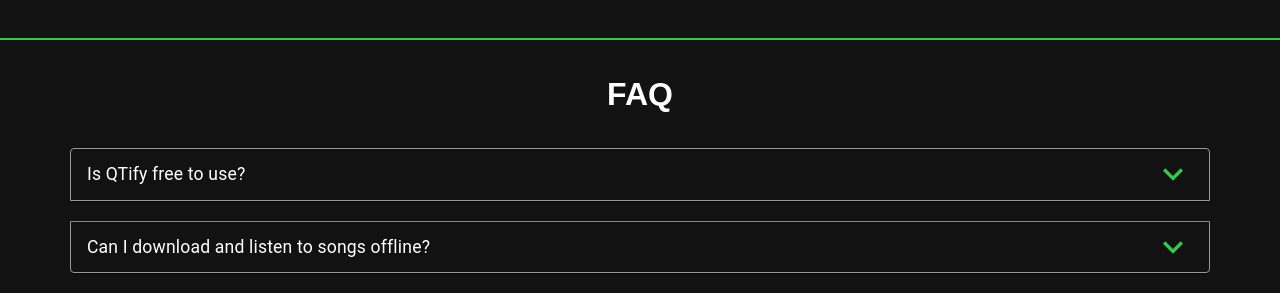
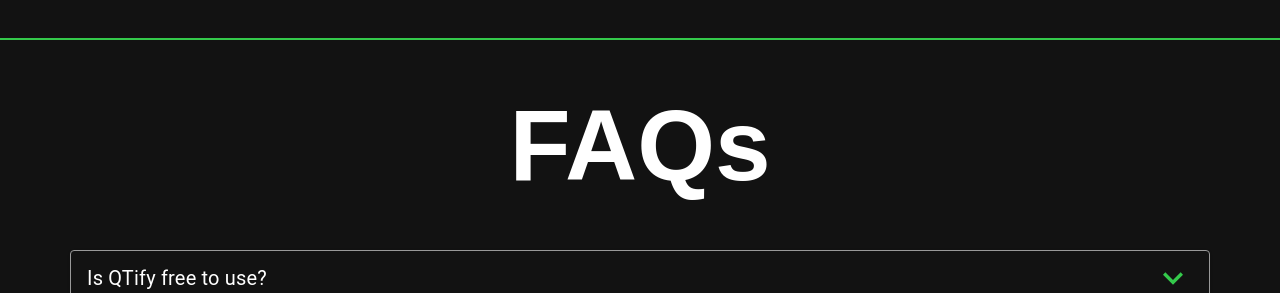
Before and after one commit to dhwanisarokar/qtify, a React (Create React App) app: page / in a window 1280 px wide. Shown: the part 659-952 px from the top of the page. Built offline with nearby package versions, Linux system fonts and the light colour scheme; no server answers.

Commit message:
change style of FAQs.

```diff
--- a/src/components/FAQ/FAQ.jsx
+++ b/src/components/FAQ/FAQ.jsx
@@ -22,9 +22,9 @@
 
 export default function FAQ() {
   return (
-    <div>
-      <div style={{ textAlign: "center" }}>
-        <h1>FAQ</h1>
+    <div style={{ paddingBottom: "30px" }}>
+      <div style={{ textAlign: "center", fontSize: "50px" }}>
+        <h1>FAQs</h1>
       </div>
       <div className={styles.accordionWrapper}>
         {faqlist.map((item) => (
@@ -36,7 +36,7 @@
               aria-controls="panel1a-content"
               id="panel1a-header"
             >
-              <Typography style={{ fontSize: "1.1rem" }}>
+              <Typography style={{ fontSize: "20px" }}>
                 {item.summary}
               </Typography>
             </AccordionSummary>
--- a/src/components/FAQ/FAQ.module.css
+++ b/src/components/FAQ/FAQ.module.css
@@ -3,6 +3,7 @@
   color: var(--color-white) !important;
   border: 1px solid rgb(153, 153, 153);
   margin-bottom: 20px;
+  border-radius: 4px !important;
 }
 
 .accordionWrapper {
@@ -11,7 +12,9 @@
 }
 
 .accordionDetails {
-  background-color: rgb(29, 29, 29);
+  background-color: var(--color-white);
+  color: var(--color-black);
+  border-radius: 0px 0px 4px 4px;
 }
 
 @media (max-width: 560px) {
```
